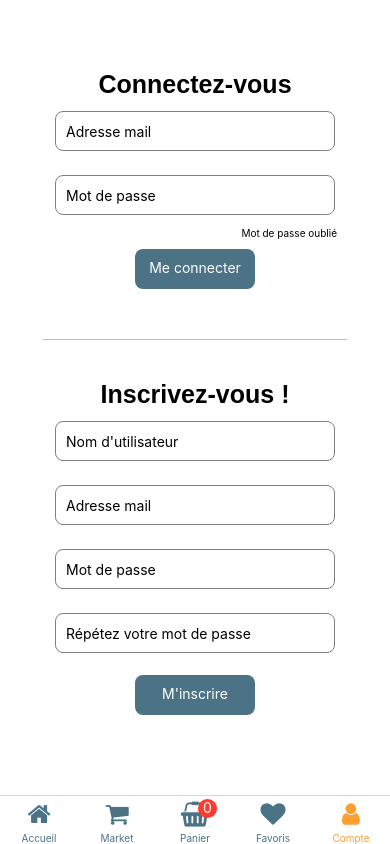
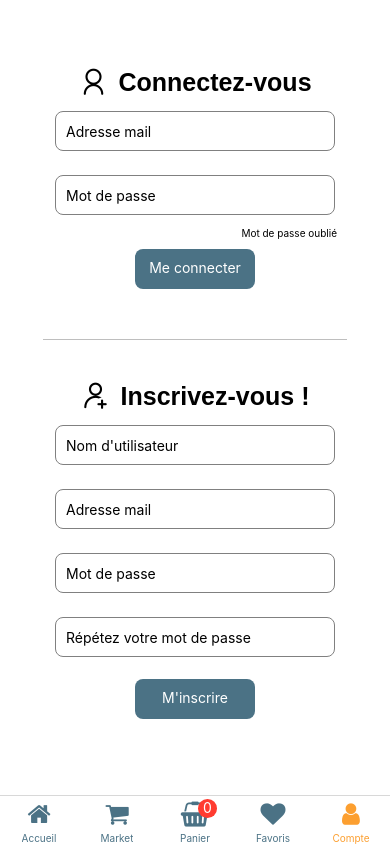
Before and after one commit to Sophie-Besancon/fow-frontend, a React Native app: screen /Compte in a window 390 px wide. Built offline with nearby package versions, Linux system fonts and the light colour scheme.

Commit message:
fin journee

```diff
--- a/App.js
+++ b/App.js
@@ -11,12 +11,18 @@ import BasketScreen from './screens/BasketScreen';
 import FavoriteScreen from './screens/FavoriteScreen';
 import MarketScreen from './screens/MarketScreen';
 
-
+import { Provider } from 'react-redux';
+import { configureStore } from '@reduxjs/toolkit';
+import articles from './reducers/articles';
+import users from './reducers/users';
 
 const Stack = createNativeStackNavigator();
 const Tab = createBottomTabNavigator();
 
 let basketNumber= 0;
+const store = configureStore({
+  reducer: { articles, users },
+ });
 
 const TabNavigator = () => {
 
@@ -55,11 +61,13 @@ const TabNavigator = () => {
 
 export default function App() {
   return (
+    <Provider store={store}>
     <NavigationContainer>
     <Stack.Navigator screenOptions={{ headerShown: false }}>
     <Stack.Screen name="TabNavigator" component={TabNavigator} />
     </Stack.Navigator>
   </NavigationContainer>
+  </Provider>
   );
 }
 
--- a/components/Product.js
+++ b/components/Product.js
@@ -9,6 +9,7 @@ import {
   TextInput,
   TouchableOpacity,
   Button,
+  ScrollView,
 } from "react-native";
 import Header from "./Header";
 import { AntDesign } from "@expo/vector-icons";
@@ -17,6 +18,7 @@ export default function Product() {
   return (
     <View style={styles.container}>
       <Header />
+      <ScrollView>
       <View style={styles.productContainer}>
         <Image
           source={{
@@ -26,7 +28,7 @@ export default function Product() {
           resizeMode="cover"
           alignSelf="center"
         />
-        <View style={styles.othersImages}>
+        <View style={styles.othersImages} alignSelf="center">
           <Image
             source={{
               uri: "https://cdn.shopify.com/s/files/1/0481/0457/1045/products/KitKat_Japan_Strawberry_800x.jpg",
@@ -54,7 +56,9 @@ export default function Product() {
         </View>
         <View style={styles.isLikeContent}>
           <Text style={styles.category}>Catégorie : Sucré</Text>
+          <TouchableOpacity>
           <AntDesign name="hearto" size={24} color="grey" />
+          </TouchableOpacity>
         </View>
         <View style={styles.priceContainer}>
           <View>
@@ -81,6 +85,7 @@ export default function Product() {
           éveillera vos papilles gustatives.
         </Text>
       </View>
+      </ScrollView>
     </View>
   );
 }
--- a/components/UserConnect.js
+++ b/components/UserConnect.js
@@ -3,24 +3,57 @@ import {
   View,
   Text,
   StyleSheet,
-  Image,
-  Modal,
-  Pressable,
   TextInput,
   TouchableOpacity,
-  Button,
 } from "react-native";
-import FontAwesome from "react-native-vector-icons/FontAwesome";
+import { AntDesign } from "@expo/vector-icons";
+import { useDispatch } from "react-redux";
+import { addUser } from "../reducers/users";
 
 export default function UserConnect() {
+  const [mailAdressSignin, setMailAdressSignin] = useState(null);
+
+  const [username, setUsername] = useState(null);
+  const [mailAdressSignup, setMailAdressSignup] = useState(null);
+  const [password, setPassword] = useState(null);
+  const [passwordConfirm, setPasswordConfirm] = useState(null);
+  const [message, setMessage] = useState(null);
+  const dispatch = useDispatch();
+
+  console.log("username", username);
+  console.log("mailAdressSignup", mailAdressSignup);
+  console.log("password", password);
+  console.log("message", message);
+
+  const handleSignUp = () => {
+    if (password === passwordConfirm) {
+      dispatch(
+        addUser({
+          username: username,
+          mailAddress: mailAdressSignup,
+          password: password,
+        })
+      );
+      setMessage("✅ Félicitations ! Votre compte a été créé !");
+    } else {
+      setMessage("❌ Vérifiez votre mot de passe");
+    }
+  };
+
+  const handleSignIn = () => {};
+
   return (
     <View style={styles.mainContainer}>
       <View style={styles.signinContent}>
-        <Text style={styles.titleConnect}>Connectez-vous</Text>
+        <View style={styles.title_signin}>
+          <AntDesign name="user" size={30} color="black" style={styles.icon} />
+          <Text style={styles.titleConnect}>Connectez-vous</Text>
+        </View>
         <TextInput
           placeholder="Adresse mail"
           style={styles.input}
           keyboardType="email-address"
+          onChangeText={(value) => setMailAdressSignin(value)}
         />
         <TextInput
           placeholder="Mot de passe"
@@ -34,26 +67,42 @@ export default function UserConnect() {
       </View>
 
       <View style={styles.signupContent}>
-        <Text style={styles.titleConnect}>Inscrivez-vous !</Text>
-        <TextInput placeholder="Nom d'utilisateur" style={styles.input} />
+        <View style={styles.title_signup}>
+          <AntDesign
+            name="adduser"
+            size={30}
+            color="black"
+            style={styles.icon}
+          />
+          <Text style={styles.titleConnect}>Inscrivez-vous !</Text>
+        </View>
+        <TextInput
+          placeholder="Nom d'utilisateur"
+          style={styles.input}
+          onChangeText={(value) => setUsername(value)}
+        />
         <TextInput
           placeholder="Adresse mail"
           style={styles.input}
           keyboardType="email-address"
+          onChangeText={(value) => setMailAdressSignup(value)}
         />
         <TextInput
           placeholder="Mot de passe"
           style={styles.input}
           secureTextEntry={true}
+          onChangeText={(value) => setPassword(value)}
         />
         <TextInput
           placeholder="Répétez votre mot de passe"
           style={styles.input}
           secureTextEntry={true}
+          onChangeText={(value) => setPasswordConfirm(value)}
         />
-        <TouchableOpacity style={styles.button}>
+        <TouchableOpacity style={styles.button} onPress={() => handleSignUp()}>
           <Text style={styles.text}>M'inscrire</Text>
         </TouchableOpacity>
+        {message}
       </View>
     </View>
   );
@@ -66,10 +115,8 @@ const styles = StyleSheet.create({
   },
   signinContent: {
     paddingBottom: 40,
-    borderBottomColor:"#bebebe",
-    borderBottomWidth:1
-  },
-  signupContent: {
+    borderBottomColor: "#bebebe",
+    borderBottomWidth: 1,
     justifyContent: "center",
     alignItems: "center",
   },
@@ -83,13 +130,13 @@ const styles = StyleSheet.create({
     borderColor: "gray",
   },
   signupContent: {
-    paddingTop:40,
+    paddingTop: 40,
   },
   titleConnect: {
     alignSelf: "center",
     fontSize: 25,
-    fontFamily:'arial',
-    fontWeight:'bold'
+    fontFamily: "Arial",
+    fontWeight: "bold",
   },
   button: {
     alignSelf: "center",
@@ -98,7 +145,7 @@ const styles = StyleSheet.create({
     padding: 10,
     borderRadius: 8,
     backgroundColor: "#4B7285",
-    width:120
+    width: 120,
   },
   text: {
     alignSelf: "center",
@@ -109,4 +156,19 @@ const styles = StyleSheet.create({
     paddingRight: 10,
     fontSize: 10,
   },
+  title_signup: {
+    alignSelf: "center",
+    flexDirection: "row",
+  },
+  title_signup: {
+    alignSelf: "center",
+    flexDirection: "row",
+  },
+  title_signin: {
+    alignSelf: "center",
+    flexDirection: "row",
+  },
+  icon: {
+    paddingRight: 10,
+  },
 });
--- a/package.json
+++ b/package.json
@@ -12,13 +12,15 @@
     "@react-navigation/bottom-tabs": "^6.5.7",
     "@react-navigation/native": "^6.1.6",
     "@react-navigation/native-stack": "^6.9.12",
+    "@reduxjs/toolkit": "^1.9.3",
     "expo": "~48.0.4",
     "expo-status-bar": "~1.4.4",
     "install": "^0.13.0",
     "react": "18.2.0",
     "react-native": "0.71.3",
     "react-native-safe-area-context": "^4.5.0",
-    "react-native-screens": "^3.20.0"
+    "react-native-screens": "^3.20.0",
+    "react-redux": "^8.0.5"
   },
   "devDependencies": {
     "@babel/core": "^7.20.0"
--- /dev/null
+++ b/reducers/articles.js
@@ -0,0 +1,19 @@
+import { createSlice } from '@reduxjs/toolkit';
+
+const initialState = {
+ value: [],
+};
+
+export const articlesSlice = createSlice({
+ name: 'articles',
+
+  initialState,
+ reducers: {
+   addFriendToStore: (state, action) => {
+     state.value.push(action.payload);
+   },
+ },
+});
+
+export const { addFriendToStore } = articlesSlice.actions;
+export default articlesSlice.reducer;
--- /dev/null
+++ b/reducers/users.js
@@ -0,0 +1,30 @@
+import { createSlice } from "@reduxjs/toolkit";
+
+const initialState = {
+  value: [
+    {
+        username:null,
+        mailAddress:null,
+        password:null,
+        tokenUser:null,
+    }
+  ],
+};
+
+export const usersSlice = createSlice({
+  name: "users",
+
+  initialState,
+  reducers: {
+    addUser: (state, action) => {
+      console.log(action.payload);
+      state.value[0].username=action.payload.username;
+      state.value[0].mailAddress=action.payload.mailAddress;
+      state.value[0].password=action.payload.password;
+
+    },
+  },
+});
+
+export const { addUser } = usersSlice.actions;
+export default usersSlice.reducer;
--- a/screens/HomeScreen.js
+++ b/screens/HomeScreen.js
@@ -10,9 +10,6 @@ import {
   View
 } from 'react-native';
 import Header from '../components/Header';
-
-
-
 
 export default function HomeScreen({ navigation }) {
 
```
Also changed, not shown: 1 other file (tests, documents, lock files or other folders).
